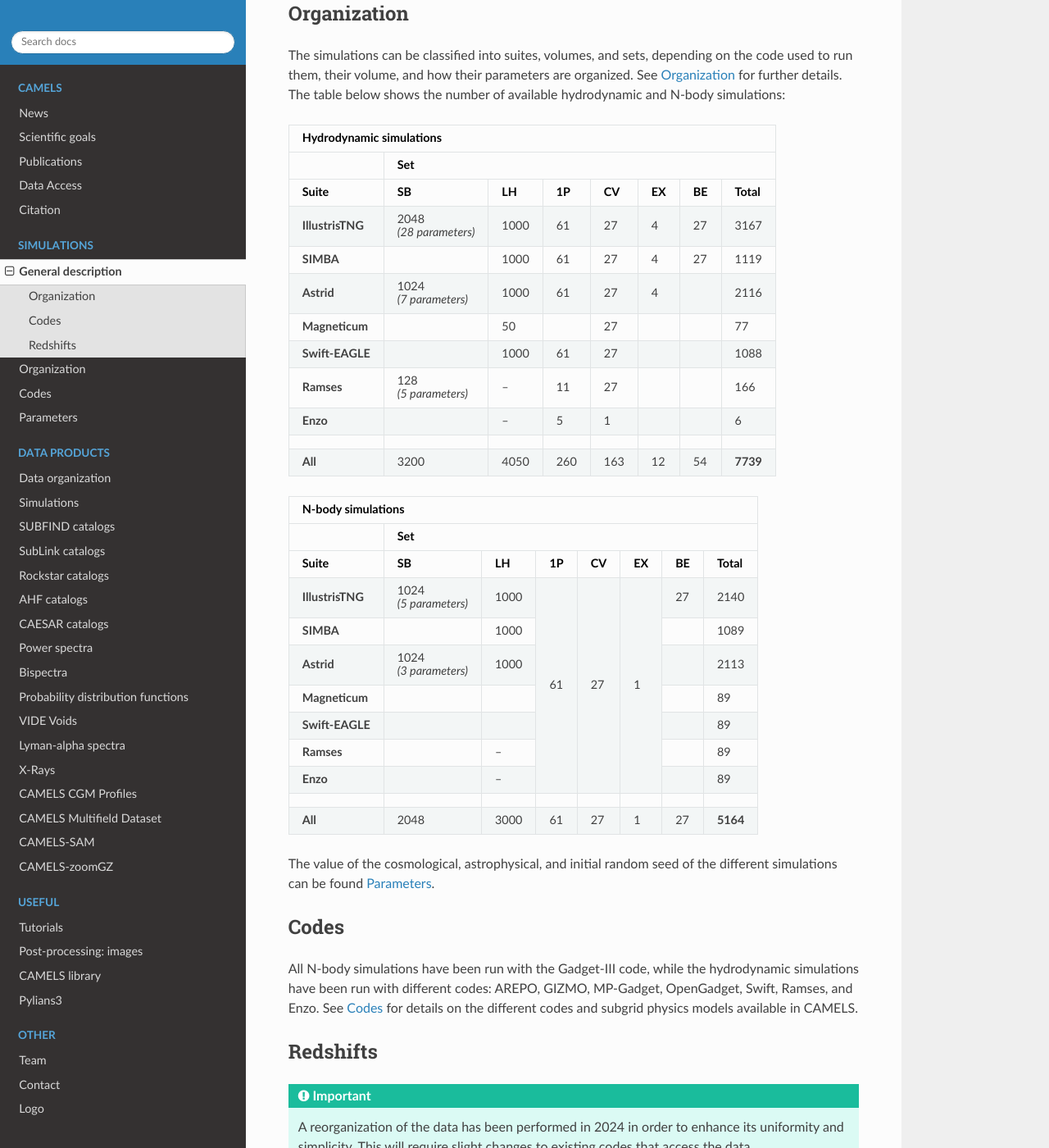
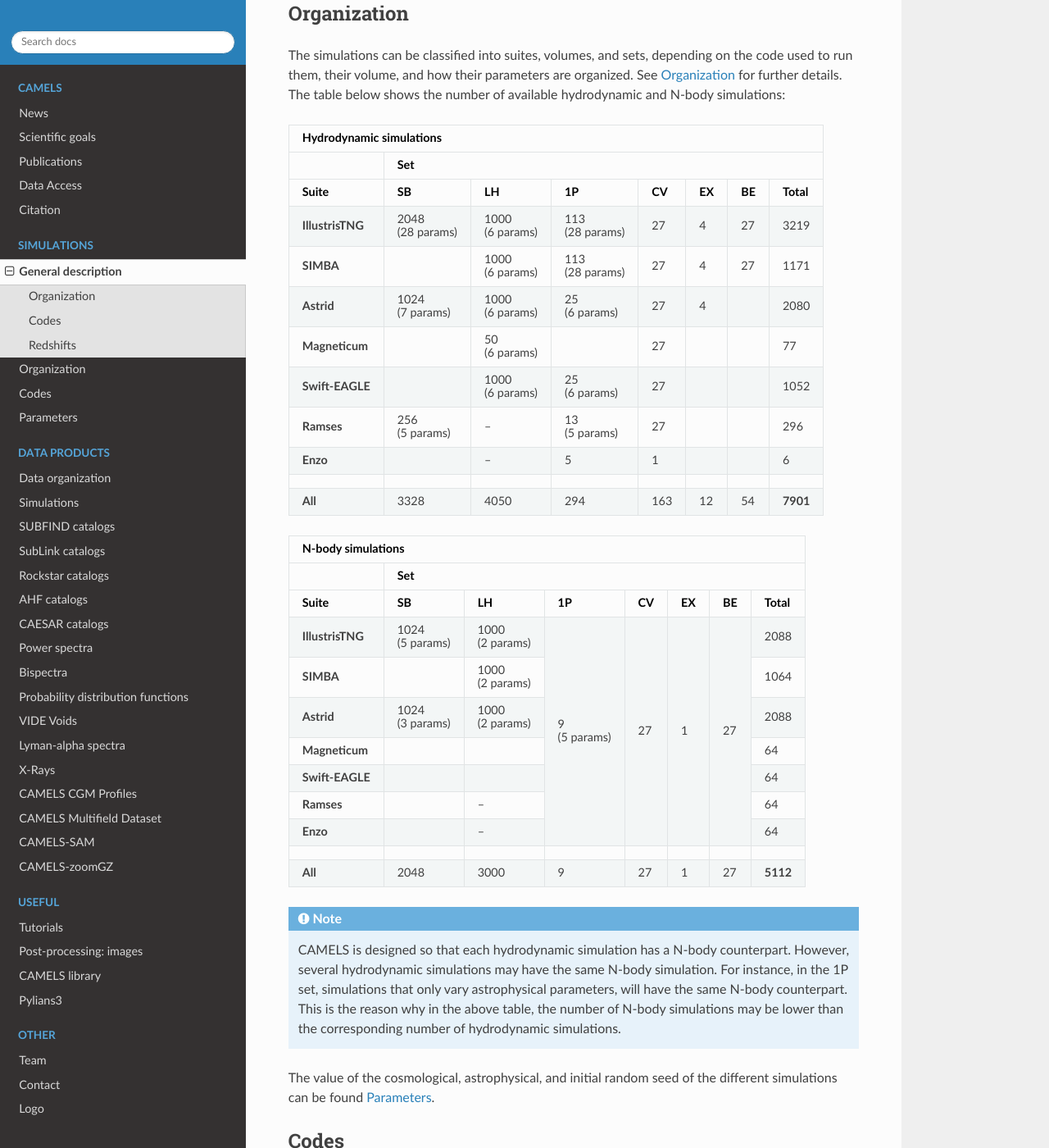
Before and after one commit to franciscovillaescusa/CAMELS, a Sphinx documentation site: the page built from docs/source/description.rst, in a window 1280 px wide and 1400 px high, scrolled down 573 px. Shown: the whole window at 82% size. Built offline with Sphinx 7.4.7 and the Read the Docs theme 2.0.0, drawn with Linux system fonts in a browser that asks for light colours; some of the changed text lies outside the part shown.

Commit message:
update numbers

```diff
--- a/docs/source/description.rst
+++ b/docs/source/description.rst
@@ -19,66 +19,77 @@ Organization
 
 The simulations can be classified into suites, volumes, and sets, depending on the code used to run them, their volume, and how their parameters are organized. See :ref:`suites_sets` for further details. The table below shows the number of available hydrodynamic and N-body simulations:
 
-+-------------------------------------------------------------------------------------------------+
-|                                    **Hydrodynamic simulations**                                 |
-+-------------------+-----------------------------------------------------------------------------+
-|                   |                     Set                                                     |
-+-------------------+--------------------+--------+--------+--------+--------+--------+-----------+
-| Suite             | **SB**             | **LH** | **1P** | **CV** | **EX** | **BE** | **Total** |
-+===================+====================+========+========+========+========+========+===========+
-| **IllustrisTNG**  | 2048               | 1000   | 61     | 27     | 4      | 27     | 3167      |
-|                   |                    |        |        |        |        |        |           |
-|                   | *(28 parameters)*  |        |        |        |        |        |           |
-+-------------------+--------------------+--------+--------+--------+--------+--------+-----------+
-| **SIMBA**         |                    | 1000   | 61     | 27     | 4      | 27     | 1119      |
-+-------------------+--------------------+--------+--------+--------+--------+--------+-----------+
-| **Astrid**        | 1024               | 1000   | 61     | 27     | 4      |        | 2116      |
-|                   |                    |        |        |        |        |        |           |
-|                   | *(7 parameters)*   |        |        |        |        |        |           |
-+-------------------+--------------------+--------+--------+--------+--------+--------+-----------+
-| **Magneticum**    |                    | 50     |        | 27     |        |        | 77        |
-+-------------------+--------------------+--------+--------+--------+--------+--------+-----------+
-| **Swift-EAGLE**   |                    | 1000   | 61     | 27     |        |        | 1088      |
-+-------------------+--------------------+--------+--------+--------+--------+--------+-----------+
-| **Ramses**        | 128                |        | 11     | 27     |        |        | 166       |
-|                   |                    |  --    |        |        |        |        |           |
-|                   | *(5 parameters)*   |        |        |        |        |        |           |
-+-------------------+--------------------+--------+--------+--------+--------+--------+-----------+
-| **Enzo**          |                    |  --    | 5      | 1      |        |        | 6         |
-+-------------------+--------------------+--------+--------+--------+--------+--------+-----------+
-+-------------------+--------------------+--------+--------+--------+--------+--------+-----------+
-| **All**           | 3200               | 4050   | 260    | 163    | 12     | 54     | **7739**  |
-+-------------------+--------------------+--------+--------+--------+--------+--------+-----------+
++------------------------------------------------------------------------------------------------------+
+|                                    **Hydrodynamic simulations**                                      |
++-------------------+----------------------------------------------------------------------------------+
+|                   |                     Set                                                          |
++-------------------+----------------+------------+-------------+--------+--------+--------+-----------+
+| Suite             | **SB**         | **LH**     | **1P**      | **CV** | **EX** | **BE** | **Total** |
++===================+================+============+=============+========+========+========+===========+
+| **IllustrisTNG**  | 2048           | 1000       | 113         | 27     | 4      | 27     | 3219      |
+|                   |                |            |             |        |        |        |           |
+|                   | (28 params)    | (6 params) | (28 params) |        |        |        |           |
++-------------------+----------------+------------+-------------+--------+--------+--------+-----------+
+| **SIMBA**         |                | 1000       | 113         | 27     | 4      | 27     | 1171      |
+|                   |                |            |             |        |        |        |           |
+|                   |                | (6 params) | (28 params) |        |        |        |           |
++-------------------+----------------+------------+-------------+--------+--------+--------+-----------+
+| **Astrid**        | 1024           | 1000       | 25          | 27     | 4      |        | 2080      |
+|                   |                |            |             |        |        |        |           |
+|                   | (7 params)     | (6 params) | (6 params)  |        |        |        |           |
++-------------------+----------------+------------+-------------+--------+--------+--------+-----------+
+| **Magneticum**    |                | 50         |             | 27     |        |        | 77        |
+|                   |                |            |             |        |        |        |           |
+|                   |                | (6 params) |             |        |        |        |           |
++-------------------+----------------+------------+-------------+--------+--------+--------+-----------+
+| **Swift-EAGLE**   |                | 1000       | 25          | 27     |        |        | 1052      |
+|                   |                |            |             |        |        |        |           |
+|                   |                | (6 params) | (6 params)  |        |        |        |           |
++-------------------+----------------+------------+-------------+--------+--------+--------+-----------+
+| **Ramses**        | 256            |            | 13          | 27     |        |        | 296       |
+|                   |                |  --        |             |        |        |        |           |
+|                   | (5 params)     |            | (5 params)  |        |        |        |           |
++-------------------+----------------+------------+-------------+--------+--------+--------+-----------+
+| **Enzo**          |                |  --        | 5           | 1      |        |        | 6         |
++-------------------+----------------+------------+-------------+--------+--------+--------+-----------+
++-------------------+----------------+------------+-------------+--------+--------+--------+-----------+
+| **All**           | 3328           | 4050       | 294         | 163    | 12     | 54     | **7901**  |
++-------------------+----------------+------------+-------------+--------+--------+--------+-----------+
 
-+-------------------------------------------------------------------------------------------------+
-|                                       **N-body simulations**                                    |
-+-------------------+-----------------------------------------------------------------------------+
-|                   |                     Set                                                     |
-+-------------------+--------------------+--------+--------+--------+--------+--------+-----------+
-| Suite             | **SB**             | **LH** | **1P** | **CV** | **EX** | **BE** | **Total** |
-+===================+====================+========+========+========+========+========+===========+
-| **IllustrisTNG**  | 1024               | 1000   | 61     | 27     | 1      | 27     | 2140      |
-|                   |                    |        |        |        |        |        |           |
-|                   | *(5 parameters)*   |        |        |        |        |        |           |
-+-------------------+--------------------+--------+        +        +        +--------+-----------+
-| **SIMBA**         |                    | 1000   |        |        |        |        | 1089      |
-+-------------------+--------------------+--------+        +        +        +--------+-----------+
-| **Astrid**        | 1024               | 1000   |        |        |        |        | 2113      |
-|                   |                    |        |        |        |        |        |           |
-|                   | *(3 parameters)*   |        |        |        |        |        |           |
-+-------------------+--------------------+--------+        +        +        +--------+-----------+
-| **Magneticum**    |                    |        |        |        |        |        | 89        |
-+-------------------+--------------------+--------+        +        +        +--------+-----------+
-| **Swift-EAGLE**   |                    |        |        |        |        |        | 89        |
-+-------------------+--------------------+--------+        +        +        +--------+-----------+
-| **Ramses**        |                    | --     |        |        |        |        | 89        |
-+-------------------+--------------------+--------+        +        +        +--------+-----------+
-| **Enzo**          |                    | --     |        |        |        |        | 89        |
-+-------------------+--------------------+--------+--------+--------+--------+--------+-----------+
-+-------------------+--------------------+--------+--------+--------+--------+--------+-----------+
-| **All**           | 2048               | 3000   | 61     | 27     | 1      | 27     | **5164**  |
-+-------------------+--------------------+--------+--------+--------+--------+--------+-----------+
++-----------------------------------------------------------------------------------------------------+
+|                                   **N-body simulations**                                            |
++-------------------+---------------------------------------------------------------------------------+
+|                   |                 Set                                                             |
++-------------------+----------------+------------+------------+--------+--------+--------+-----------+
+| Suite             | **SB**         | **LH**     | **1P**     | **CV** | **EX** | **BE** | **Total** |
++===================+================+============+============+========+========+========+===========+
+| **IllustrisTNG**  | 1024           | 1000       | 9          | 27     | 1      | 27     | 2088      |
+|                   |                |            |            |        |        |        |           |
+|                   | (5 params)     | (2 params) | (5 params) |        |        |        |           |
++-------------------+----------------+------------+            +        +        +        +-----------+
+| **SIMBA**         |                | 1000       |            |        |        |        | 1064      |
+|                   |                |            |            |        |        |        |           |
+|                   |                | (2 params) |            |        |        |        |           |
++-------------------+----------------+------------+            +        +        +        +-----------+
+| **Astrid**        | 1024           | 1000       |            |        |        |        | 2088      |
+|                   |                |            |            |        |        |        |           |
+|                   | (3 params)     | (2 params) |            |        |        |        |           |
++-------------------+----------------+------------+            +        +        +        +-----------+
+| **Magneticum**    |                |            |            |        |        |        | 64        |
++-------------------+----------------+------------+            +        +        +        +-----------+
+| **Swift-EAGLE**   |                |            |            |        |        |        | 64        |
++-------------------+----------------+------------+            +        +        +        +-----------+
+| **Ramses**        |                | --         |            |        |        |        | 64        |
++-------------------+----------------+------------+            +        +        +        +-----------+
+| **Enzo**          |                | --         |            |        |        |        | 64        |
++-------------------+----------------+------------+------------+--------+--------+--------+-----------+
++-------------------+----------------+------------+------------+--------+--------+--------+-----------+
+| **All**           | 2048           | 3000       | 9          | 27     | 1      | 27     | **5112**  |
++-------------------+----------------+------------+------------+--------+--------+--------+-----------+
 
+.. Note::
+
+   CAMELS is designed so that each hydrodynamic simulation has a N-body counterpart. However, several hydrodynamic simulations may have the same N-body simulation. For instance, in the 1P set, simulations that only vary astrophysical parameters, will have the same N-body counterpart. This is the reason why in the above table, the number of N-body simulations may be lower than the corresponding number of hydrodynamic simulations.
 
 The value of the cosmological, astrophysical, and initial random seed of the different simulations can be found :ref:`params`.
 
--- a/docs/source/sims.txt
+++ b/docs/source/sims.txt
@@ -1 +1 @@
-As of January 2024, CAMELS contains 12,903 cosmological simulations: 5,164 N-body and 7,739 hydrodynamic simulations.
+As of January 2024, CAMELS contains 13,013 cosmological simulations: 5,112 N-body and 7,901 hydrodynamic simulations.
```
Also changed, not shown: docs/source/index.rst (+7 -7 lines).
